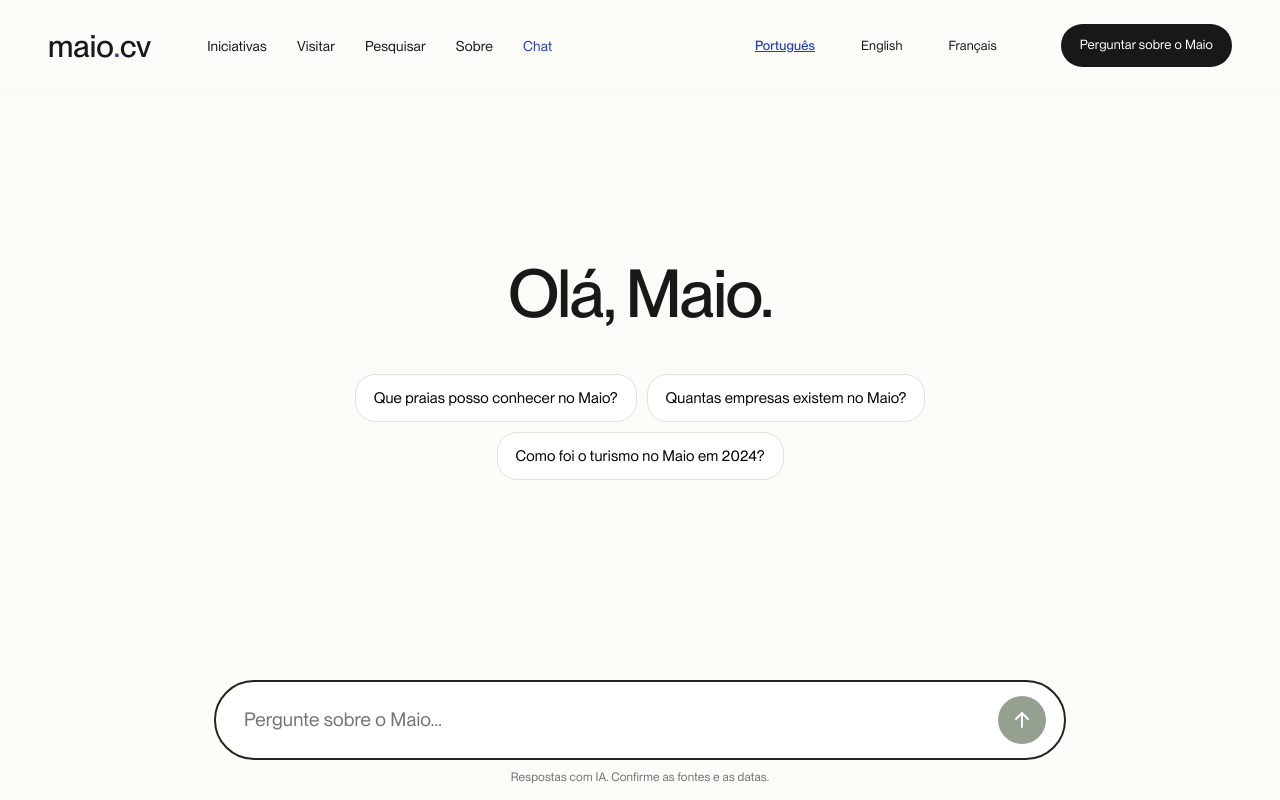
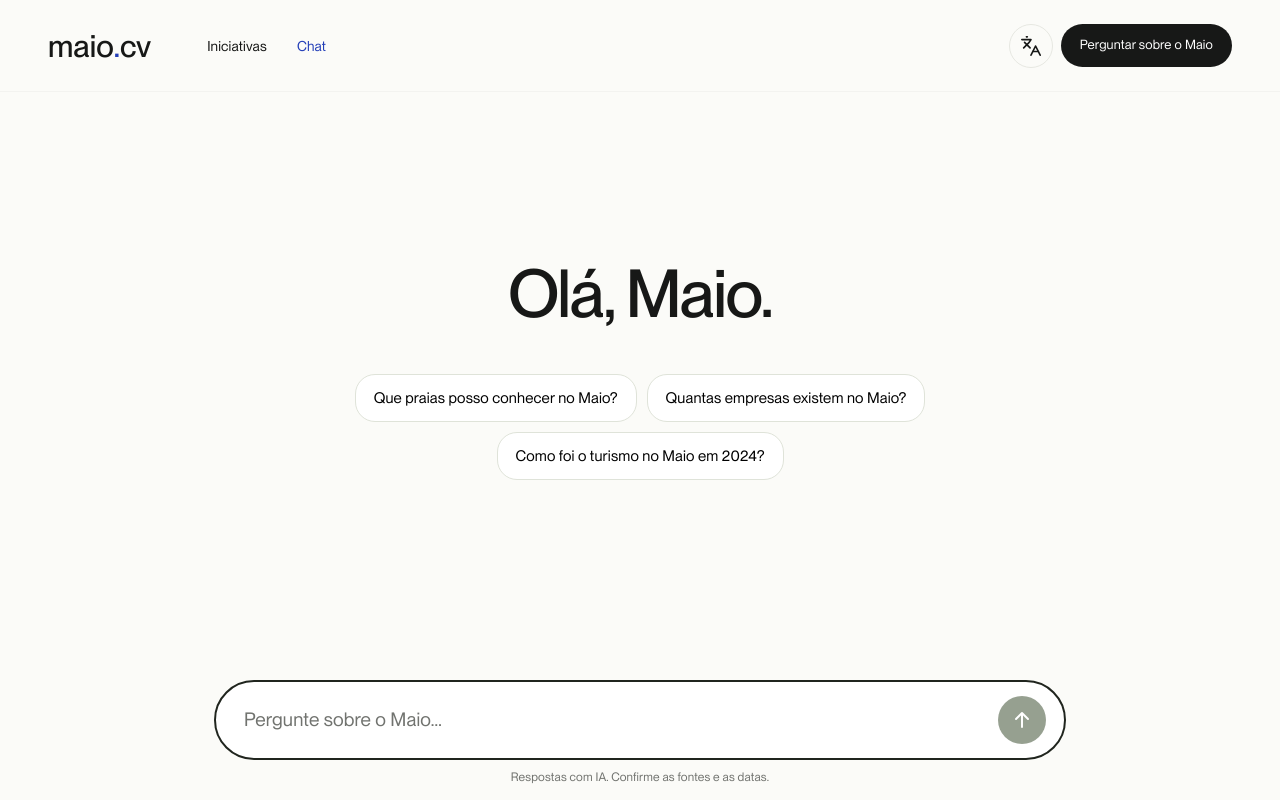
Before and after one commit to thisiscarlosgomes/maiocv, a Next.js app: page /chat in a window 1280 px wide. Shown: the top 800 px of the page. Built offline with nearby package versions, Linux system fonts and the light colour scheme.

Commit message:
Simplify Maiocv home and navigation

```diff
--- a/app/globals.css
+++ b/app/globals.css
@@ -1388,14 +1388,6 @@ h1, h2, h3, h4 { letter-spacing: -0.025em; }
   outline-color: var(--maio-focus-on-blue);
 }
 
-.lang-switch-segmented, .lang-switch-menu[open] div {
-  display: flex;
-  align-items: center;
-  gap: 4px;
-}
-.lang-switch-segmented {
-  margin-left: auto;
-}
 .now-strip.wrap {
   max-width: 1450px;
 }
@@ -1472,72 +1464,60 @@ h1, h2, h3, h4 { letter-spacing: -0.025em; }
     scroll-snap-align: start;
   }
 }
-@media (min-width: 701px) and (max-width: 1100px) {
-  .lang-switch-segmented a {
-    padding: 0 4px;
-    min-width: 44px;
-    font-size: 13px;
-  }
-}
-.lang-switch-segmented a, .lang-switch-menu a {
-  display: inline-flex;
-  align-items: center;
-  justify-content: center;
-  min-width: 44px;
-  min-height: 44px;
-  padding: 0 8px;
-  border-radius: var(--radius-pill);
-  font-size: 13px;
-}
-.lang-switch-segmented a[aria-current="true"], .lang-switch-menu a[aria-current="true"] {
-  color: var(--blue);
-  font-weight: 500;
-  text-decoration: underline;
-}
 .lang-switch-menu {
-  display: none;
-  margin-left: auto;
+  position: relative;
 }
 .lang-switch-menu summary {
   display: inline-flex;
   align-items: center;
   justify-content: center;
-  gap: 6px;
-  min-width: 44px;
-  min-height: 44px;
-  padding: 0 12px;
+  width: 44px;
+  height: 44px;
   border: 1px solid var(--line);
-  border-radius: var(--radius-pill);
+  border-radius: 50%;
   cursor: pointer;
   list-style: none;
 }
-.lang-switch-menu summary::after {
-  content: "";
-  width: 6px;
-  height: 6px;
-  border-right: 1.5px solid currentColor;
-  border-bottom: 1.5px solid currentColor;
-  transform: rotate(45deg) translateY(-1px);
+.lang-switch-menu summary:hover, .lang-switch-menu[open] summary {
+  color: var(--blue);
+  border-color: var(--blue);
 }
 .lang-switch-menu summary::-webkit-details-marker {
   display: none;
 }
 .lang-switch-menu div {
-  display: none;
+  display: flex;
   position: absolute;
-  right: 16px;
-  top: calc(var(--header-h) - 4px);
+  z-index: 30;
+  right: 0;
+  top: calc(100% + 8px);
+  min-width: 144px;
   flex-direction: column;
   align-items: stretch;
   background: var(--paper);
   border: 1px solid var(--line);
   border-radius: 16px;
   padding: 8px;
-}
-@media (max-width: 700px) {
-  .maio-header .lang-switch-segmented { display: none; }
-  .lang-switch-menu { display: block; }
-  .maio-header > .maio-button { display: none; }
+  box-shadow: 0 12px 30px #1718171a;
+}
+.lang-switch-menu:not([open]) div {
+  display: none;
+}
+.lang-switch-menu a {
+  display: flex;
+  align-items: center;
+  min-height: 44px;
+  padding: 0 12px;
+  border-radius: 8px;
+  white-space: nowrap;
+  font-size: 14px;
+}
+.lang-switch-menu a:hover {
+  background: var(--maio-surface-data);
+}
+.lang-switch-menu a[aria-current="true"] {
+  color: var(--blue);
+  font-weight: 500;
 }
 .essentials, .search-page { padding-top: var(--space-48); padding-bottom: var(--space-88); max-width: 760px; }
 .essentials h1, .search-page h1 { font-size: var(--fs-title); line-height: 1.1; margin-bottom: var(--space-32); }
--- a/app/page.tsx
+++ b/app/page.tsx
@@ -1,9 +1,7 @@
-import { Suspense } from "react";
 import { Button, Card, Section, SkipLink } from "maio-ui";
 import { HeadlineIcon } from "../components/headline-icon";
 import { MaioSlideshow } from "../components/maio-slideshow";
 import Link from "next/link";
-import { NowStrip, NowStripSkeleton } from "../components/now-strip";
 import { Header, Footer } from "../components/site-shell";
 import { Reveal, HoverCard } from "../components/motion";
 import {
@@ -66,9 +64,6 @@ export default async function Home() {
             </div>
           </Reveal>
         </Section>
-        <Suspense fallback={<NowStripSkeleton locale={locale} />}>
-          <NowStrip locale={locale} />
-        </Suspense>
         <Section className="showcase wrap" label={copy("home.showcase")}>
           <Reveal className="showcase-grid">
             <div className="showcase-side">
--- a/components/lang-switch.tsx
+++ b/components/lang-switch.tsx
@@ -32,8 +32,17 @@ export function LangSwitch({ locale, path }: { locale: Locale; path: string }) {
   }));
 
   return (
-    <>
-      <nav className="lang-switch-segmented" aria-label={t("lang.switch.label", undefined, locale)}>
+    <details className="lang-switch-menu" ref={menu}>
+      <summary aria-label={t("lang.switch.label", undefined, locale)} title={t("lang.switch.label", undefined, locale)}>
+        <svg aria-hidden="true" width="22" height="22" viewBox="0 0 24 24" fill="none" stroke="currentColor" strokeWidth="1.8" strokeLinecap="round" strokeLinejoin="round">
+          <path d="m5 8 6 6" />
+          <path d="m4 14 6-6 2-3H2" />
+          <path d="M7 2h1" />
+          <path d="m22 22-5-10-5 10" />
+          <path d="M14 18h6" />
+        </svg>
+      </summary>
+      <div role="group" aria-label={t("lang.switch.label", undefined, locale)}>
         {links.map((link) => (
           <a
             key={link.code}
@@ -45,25 +54,7 @@ export function LangSwitch({ locale, path }: { locale: Locale; path: string }) {
             {link.label}
           </a>
         ))}
-      </nav>
-      <details className="lang-switch-menu" ref={menu}>
-        <summary aria-label={`${locale.toUpperCase()}, ${t("lang.switch.label", undefined, locale)}`}>
-          {locale.toUpperCase()}
-        </summary>
-        <div role="group" aria-label={t("lang.switch.label", undefined, locale)}>
-          {links.map((link) => (
-            <a
-              key={link.code}
-              href={link.href}
-              hrefLang={link.code}
-              lang={link.code}
-              aria-current={link.code === locale ? "true" : undefined}
-            >
-              {link.label}
-            </a>
-          ))}
-        </div>
-      </details>
-    </>
+      </div>
+    </details>
   );
 }
--- a/components/site-shell.tsx
+++ b/components/site-shell.tsx
@@ -4,7 +4,7 @@ import { Reveal } from "./motion";
 import { LangSwitch } from "./lang-switch";
 import { CHATGPT_URL } from "../lib/content";
 import { t } from "../lib/i18n";
-import { essentialsPath, localize } from "../lib/locale";
+import { localize } from "../lib/locale";
 import { currentLocale, currentPath } from "../lib/request-locale";
 
 export function Logo() {
@@ -29,9 +29,6 @@ export async function Header({ active = "home" }: { active?: "home" | "mcp" | "e
       label={copy("nav.primary")}
       links={[
         { href: `${localize(locale, "/")}#iniciativas`, label: copy("nav.initiatives"), compact: "hide" },
-        { href: essentialsPath(locale), label: copy("nav.visit"), current: active === "essentials" },
-        { href: localize(locale, "/search"), label: copy("nav.search"), current: active === "search" },
-        { href: localize(locale, "/mcp"), label: copy("nav.about"), current: active === "mcp" },
         { href: localize(locale, "/chat"), label: copy("nav.chat"), current: active === "chat" },
       ]}
       tools={<LangSwitch locale={locale} path={path} />}
@@ -48,7 +45,6 @@ export async function Footer() {
       label={copy("footer.nav")}
       links={[
         { href: `${localize(locale, "/")}#iniciativas`, label: copy("nav.initiatives") },
-        { href: localize(locale, "/mcp"), label: copy("nav.about") },
         { href: `${localize(locale, "/mcp")}#como-funciona`, label: copy("footer.how") },
         { href: `${localize(locale, "/mcp")}#perguntas`, label: copy("footer.faq") },
         { href: CHATGPT_URL, label: copy("footer.chatgpt") },
--- a/packages/maio-ui/maio-ui.css
+++ b/packages/maio-ui/maio-ui.css
@@ -39,11 +39,11 @@
 .maio-header nav [aria-current] {
   color: var(--blue);
 }
-.maio-header > .maio-button {
+.maio-header-actions {
+  display: flex;
+  align-items: center;
+  gap: 8px;
   margin-left: auto;
-}
-.maio-header:has(.lang-switch-segmented) > .maio-button {
-  margin-left: 0;
 }
 
 .maio-button {
@@ -180,7 +180,7 @@
 }
 
 @media (min-width: 701px) and (max-width: 1100px) {
-  .maio-header > .maio-button {
+  .maio-header-actions > .maio-button {
     display: none;
   }
 }
@@ -209,7 +209,7 @@
     padding: 0 10px;
   }
   .maio-header [data-compact="hide"],
-  .maio-header > .maio-button {
+  .maio-header-actions > .maio-button {
     display: none;
   }
   .maio-button {
--- a/packages/maio-ui/src/shell/site-header.tsx
+++ b/packages/maio-ui/src/shell/site-header.tsx
@@ -31,12 +31,14 @@ export function SiteHeader({
           </a>
         ))}
       </nav>
+      <div className="maio-header-actions">
         {tools}
         {action ? (
           <Button href={action.href} size="small">
             {action.label}
           </Button>
         ) : null}
+      </div>
     </header>
   );
 }
```
Lines whose indentation alone changed are shown as unchanged.
